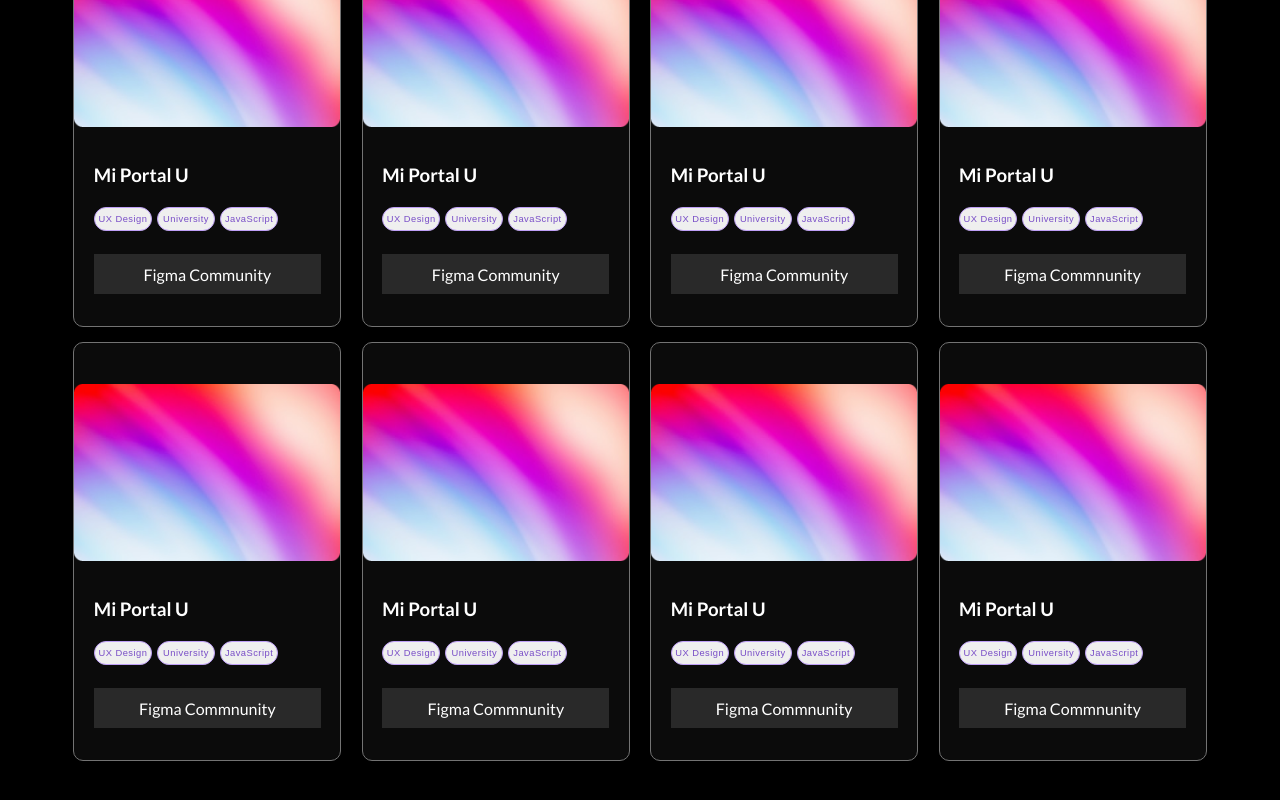
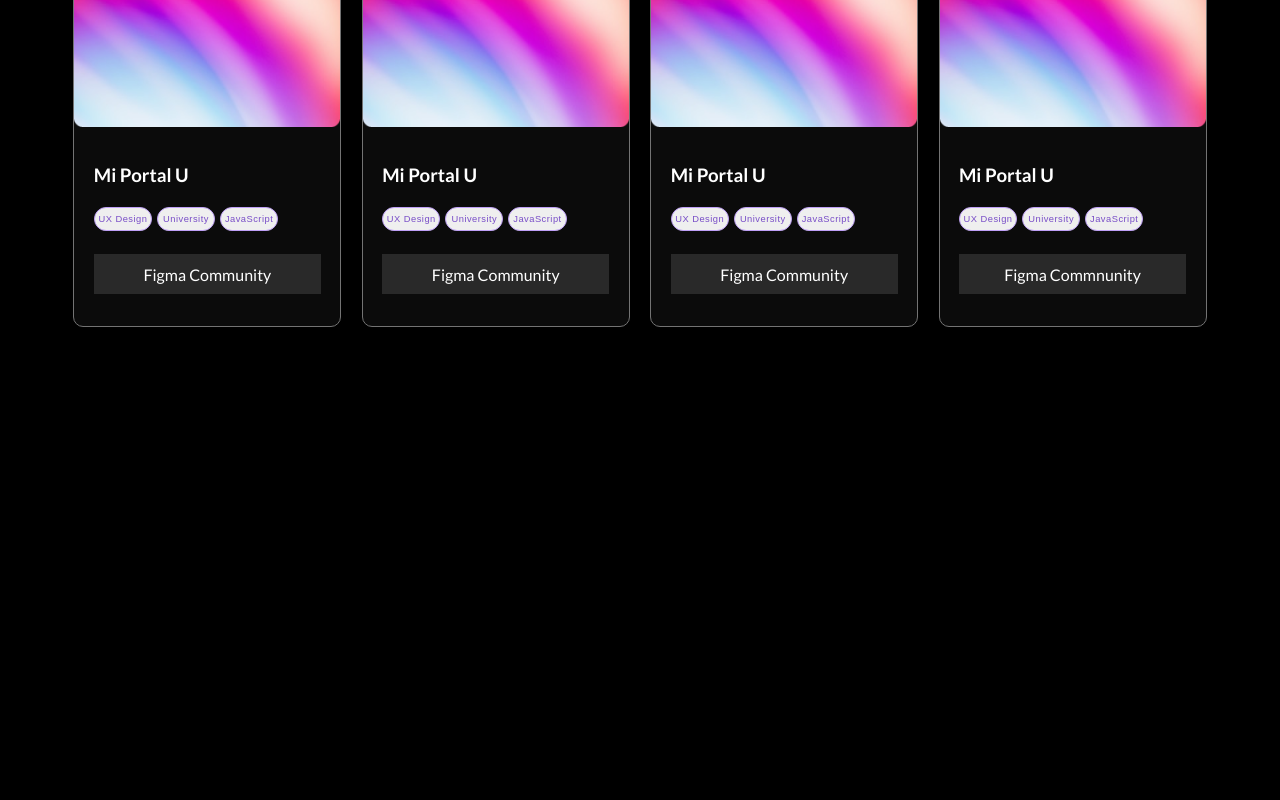
Before and after one commit to lukanogaj/product-designer, a React (Create React App) app: page / in a window 1280 px wide. Shown: the part 1881-2681 px from the top of the page. Built offline with nearby package versions, Linux system fonts and the light colour scheme.

Commit message:
slice-array

```diff
--- a/src/components/PortfolioText/index.jsx
+++ b/src/components/PortfolioText/index.jsx
@@ -5,16 +5,13 @@
 
 const PortfolioText = () => {
 	const windowsize = useSize();
-	const windowstring = toString(windowsize);
-	console.log(windowstring);
-	// console.log(typeof windowsize[0]);
 
 	const slicedArray =
-		windowsize <= "1024" ? dataForPortfolio.slice(0, 4) : dataForPortfolio;
+		windowsize[0] <= 1024 ? dataForPortfolio.slice(0, 4) : dataForPortfolio;
 
 	console.log(slicedArray);
 
-	// console.log(windowsize);
+	console.log(windowsize);
 	return (
 		<div className={styles.portfolioText}>
 			{slicedArray.map((card) => (
```
